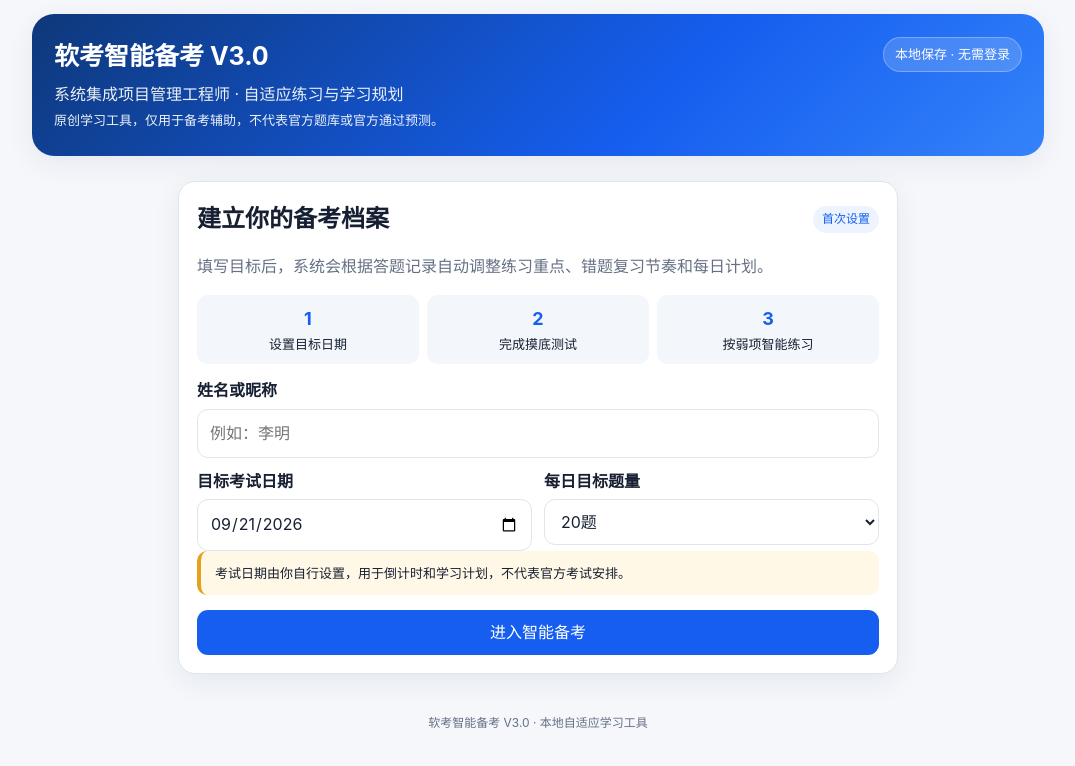
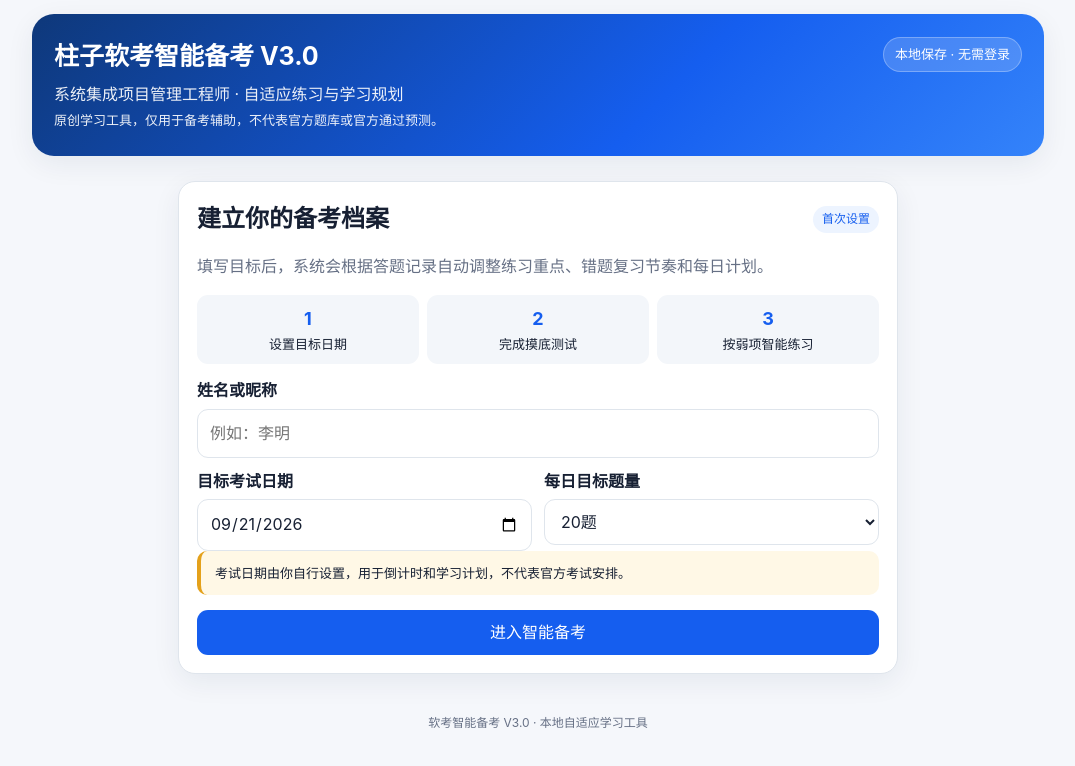
Before and after one commit to 5214441/ruankao-quiz, a plain HTML site: page index.html in a window 1280 px wide. Shown: the whole page, without its empty margins (102-1177 px from the left). Drawn offline with Linux system fonts and the light colour scheme.

Commit message:
Update hero title in index.html

```diff
--- a/index.html
+++ b/index.html
@@ -19,7 +19,7 @@
 <div id="toast" class="toast hidden" aria-live="polite"></div>
 <div class="app">
 <section class="hero">
- <div class="hero-top"><div><h1>软考智能备考 V3.0</h1><p>系统集成项目管理工程师 · 自适应练习与学习规划</p><p class="small">原创学习工具，仅用于备考辅助，不代表官方题库或官方通过预测。</p></div><div class="hero-badge">本地保存 · 无需登录</div></div>
+ <div class="hero-top"><div><h1>柱子软考智能备考 V3.0</h1><p>系统集成项目管理工程师 · 自适应练习与学习规划</p><p class="small">原创学习工具，仅用于备考辅助，不代表官方题库或官方通过预测。</p></div><div class="hero-badge">本地保存 · 无需登录</div></div>
  <div id="heroMeta" class="hero-meta hidden"></div>
 </section>
 
```
